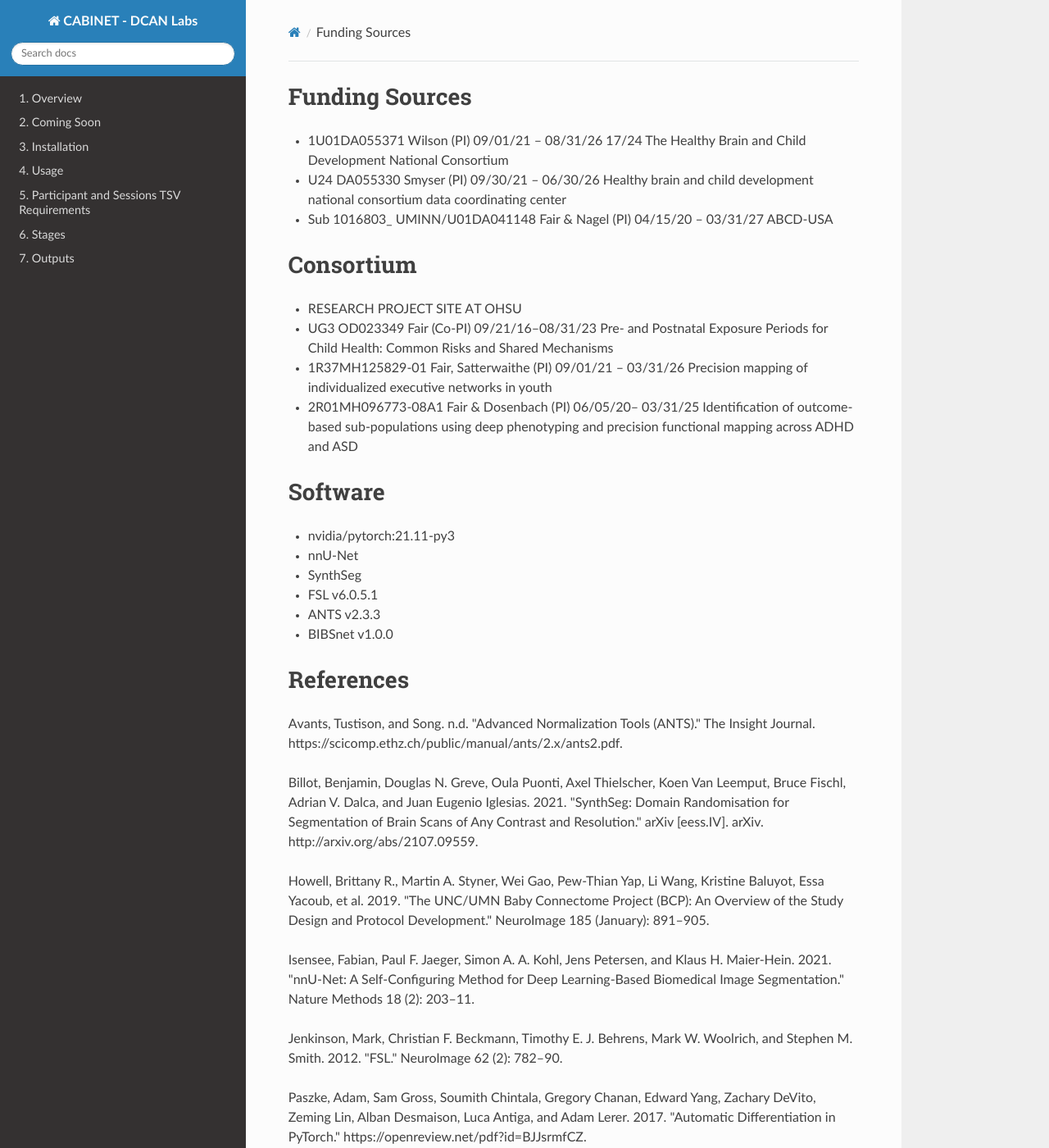
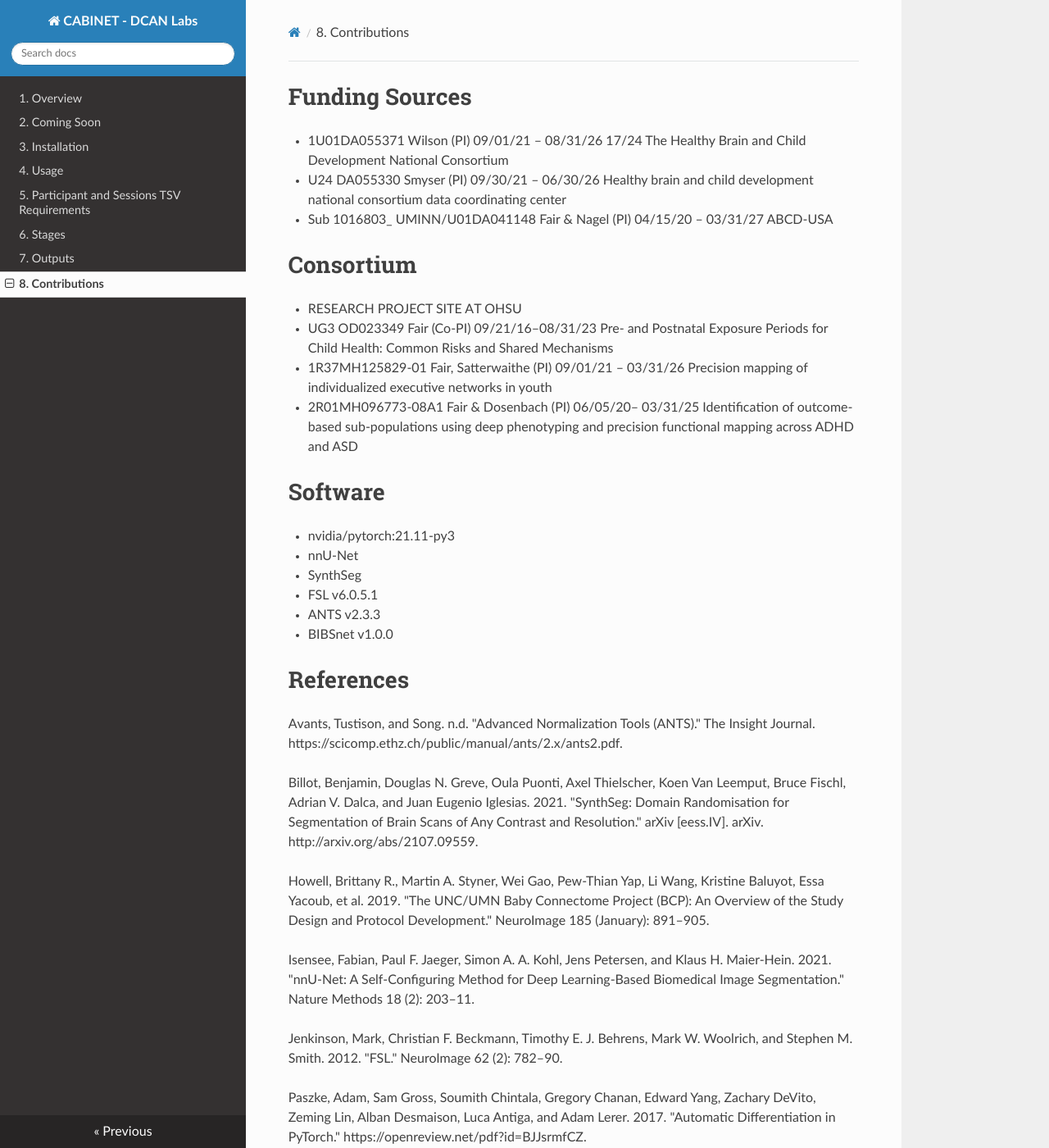
Before and after one commit to DCAN-Labs/BIBSnet, an MkDocs documentation site: the page built from docs/contributions.md, in a window 1280 px wide and 1400 px high. Shown: the whole window at 82% size. Built offline with MkDocs 1.6.1, drawn with Linux system fonts in a browser that asks for light colours; nearby versions of some CDN libraries.

Commit message:
Update mkdocs.yml

```diff
--- a/mkdocs.yml
+++ b/mkdocs.yml
@@ -11,3 +11,4 @@ nav:
   - 5. Participant and Sessions TSV Requirements: participants.md
   - 6. Stages: stages.md
   - 7. Outputs: outputs.md
+  - 8. Contributions: contributions.md
```
